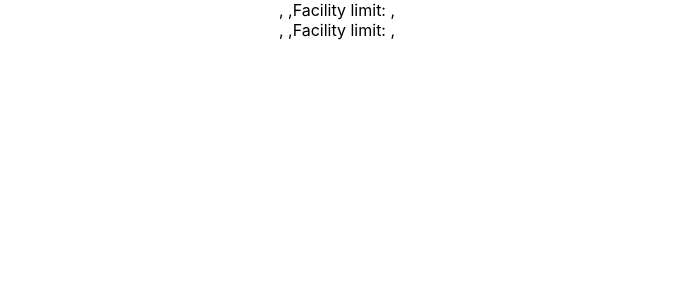
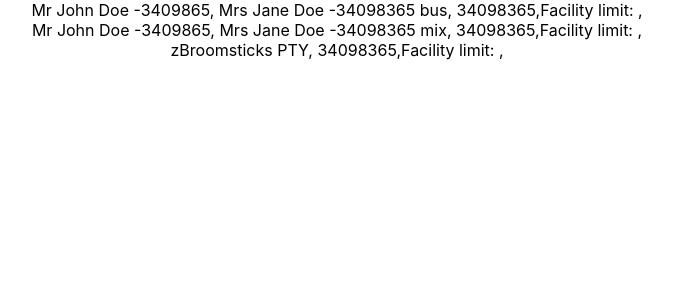
Before and after one commit to dimitri-a/accordeon, a React (Create React App) app: page / in a window 1280 px wide. Shown: the top 300 px of the page, without its empty margins (303-976 px from the left). Built offline with nearby package versions, Linux system fonts and the light colour scheme.

Commit message:
working sortgit push hier

```diff
--- a/src/FacilitiesSummary.js
+++ b/src/FacilitiesSummary.js
@@ -8,18 +8,21 @@ export default class FacilitiesSummary extends Component {
   }
 
   sortData(entities) {
-    debugger;
-    var order = {
-      entityType: { personal: 2, business: 1 }
+    let order = {
+      entityType: { personal: 1, business: 2, mixed: 3 }
     };
 
-    return entities.map(ent =>
-      entities.sort(
-        (a, b) =>
-          a.name - b.name ||
-          order.entityType[a.facilities.entityType] - order.entityType[b.facilities.entityType]
-      )
-    );
+    let limitOrder = entities.map(e => {
+      e.facilities.sort((a, b) => b.limit - a.limit);
+      return e;
+    });
+
+    return limitOrder.sort((a, b) => {
+      return (
+        a.name.localeCompare(b.name) ||
+        order.entityType[a.entityType] - order.entityType[b.entityType]
+      );
+    });
   }
 
   render() {
--- a/src/FacilityEntityDetail.js
+++ b/src/FacilityEntityDetail.js
@@ -4,7 +4,7 @@ const FacilityEntityDetail = ({detail}) => {
 
    return (
     <div>
-     {detail.type}, {detail.account}, todo: icon NEW, Last Modified : {detail.modified} <button>View/Edit</button> todo icon delete
+     {detail.type}, {detail.account}, todo: icon NEW, Last Modified : {detail.modified} {detail.limit} <button>View/Edit</button> todo icon delete
     </div>
   )
 }
--- a/src/facilities.js
+++ b/src/facilities.js
@@ -35,10 +35,26 @@ const data = {
         }
       ]
     },
+
     {
-      name: "Mr John Doe -3409865, Mrs Jane Doe -34098365",
+      name: "Mr John Doe -3409865, Mrs Jane Doe -34098365 bus",
       id: 34098365,
       entityType: "business",
+      facilities: [
+        {
+          type: "Overdraft",
+          account: "032654 987465",
+          existing: false,
+          limit: 10000,
+          modified: "04/12/2018"
+        }
+      ]
+    },
+
+    {
+      name: "Mr John Doe -3409865, Mrs Jane Doe -34098365 mix",
+      id: 34098365,
+      entityType: "mixed",
       facilities: [
         {
           type: "Overdraft",
```
